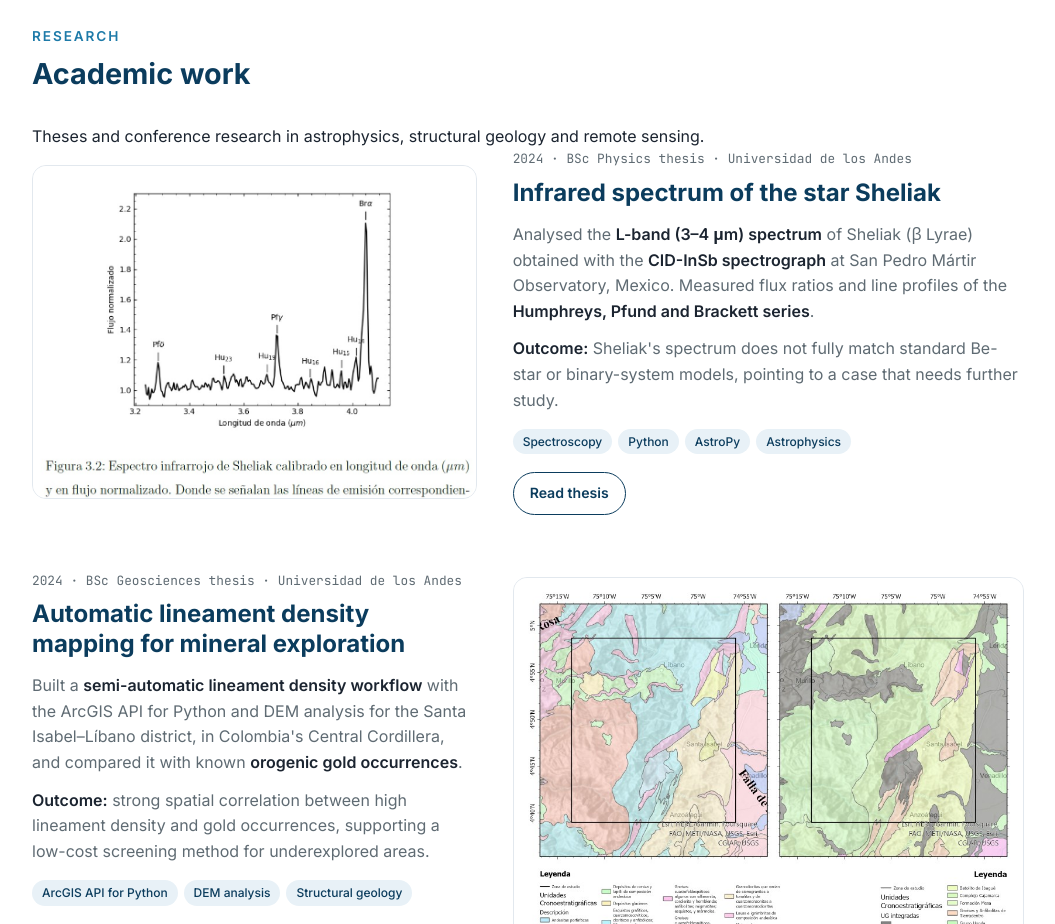
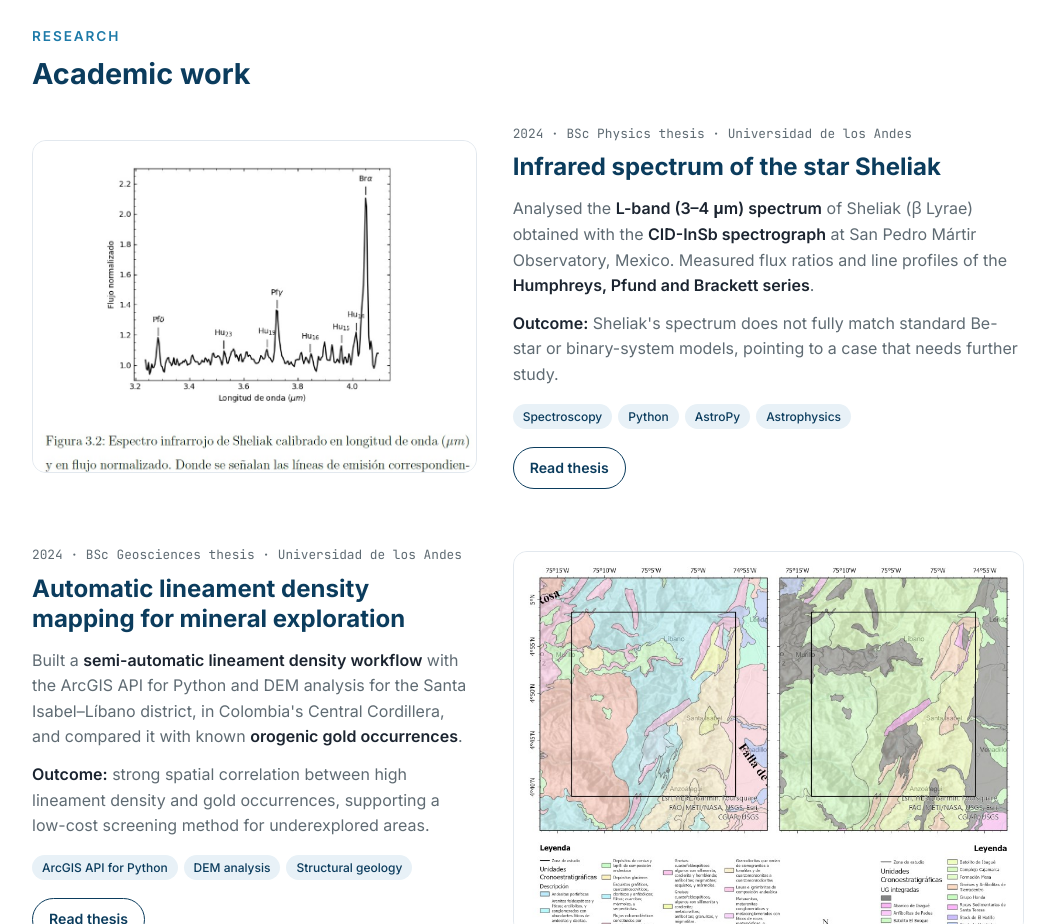
Before and after one commit to maramosj/maramosj.github.io, a plain HTML site: page index.html in a window 1280 px wide. Shown: the part 1240-2164 px from the top of the page, without its empty margins (112-1167 px from the left). Drawn offline with Linux system fonts and the light colour scheme.

Commit message:
Estética

```diff
--- a/index.html
+++ b/index.html
@@ -69,7 +69,6 @@
   <div class="wrap">
     <h2>RESEARCH</h2>
     <h3 class="title">Academic work</h3>
-    <p class="intro">Theses and conference research in astrophysics, structural geology and remote sensing.</p>
 
     <div class="feature">
       <div class="media"><img src="images/Tesis_Fisica.jpg" alt="Figures of the Physics thesis"></div>
```
